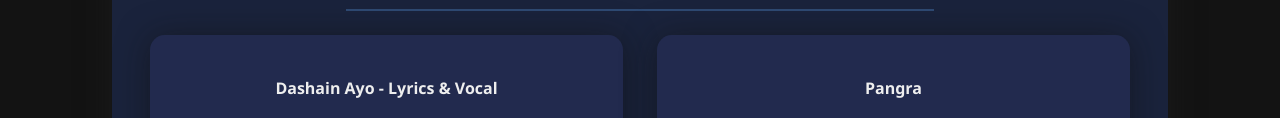
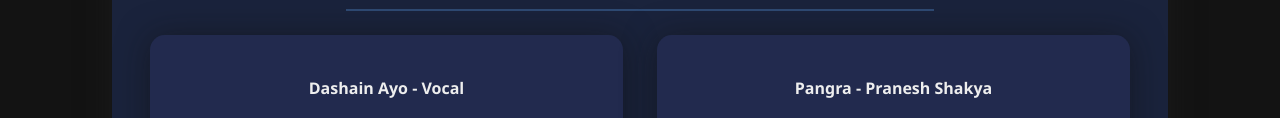
Before and after one commit to reekess/Praneshshakya.com.np, a plain HTML site: page index.html in a window 1280 px wide. Shown: the part 1627-1745 px from the top of the page. Drawn offline with Linux system fonts and the light colour scheme.

Commit message:
Update index.html

```diff
--- a/index.html
+++ b/index.html
@@ -322,12 +322,12 @@
 
     <div class="playlist-grid">
       <div class="playlist-card">
-        <h4>Dashain Ayo - Lyrics & Vocal</h4>
+        <h4>Dashain Ayo - Vocal</h4>
         <div class="youtube-player" data-id="z-ZnQaB0oyY"></div>
       </div>
 
       <div class="playlist-card">
-        <h4>Pangra</h4>
+        <h4>Pangra - Pranesh Shakya</h4>
         <div class="youtube-player" data-id="OyEogNH88Oo"></div>
       </div>
     </div>
```
